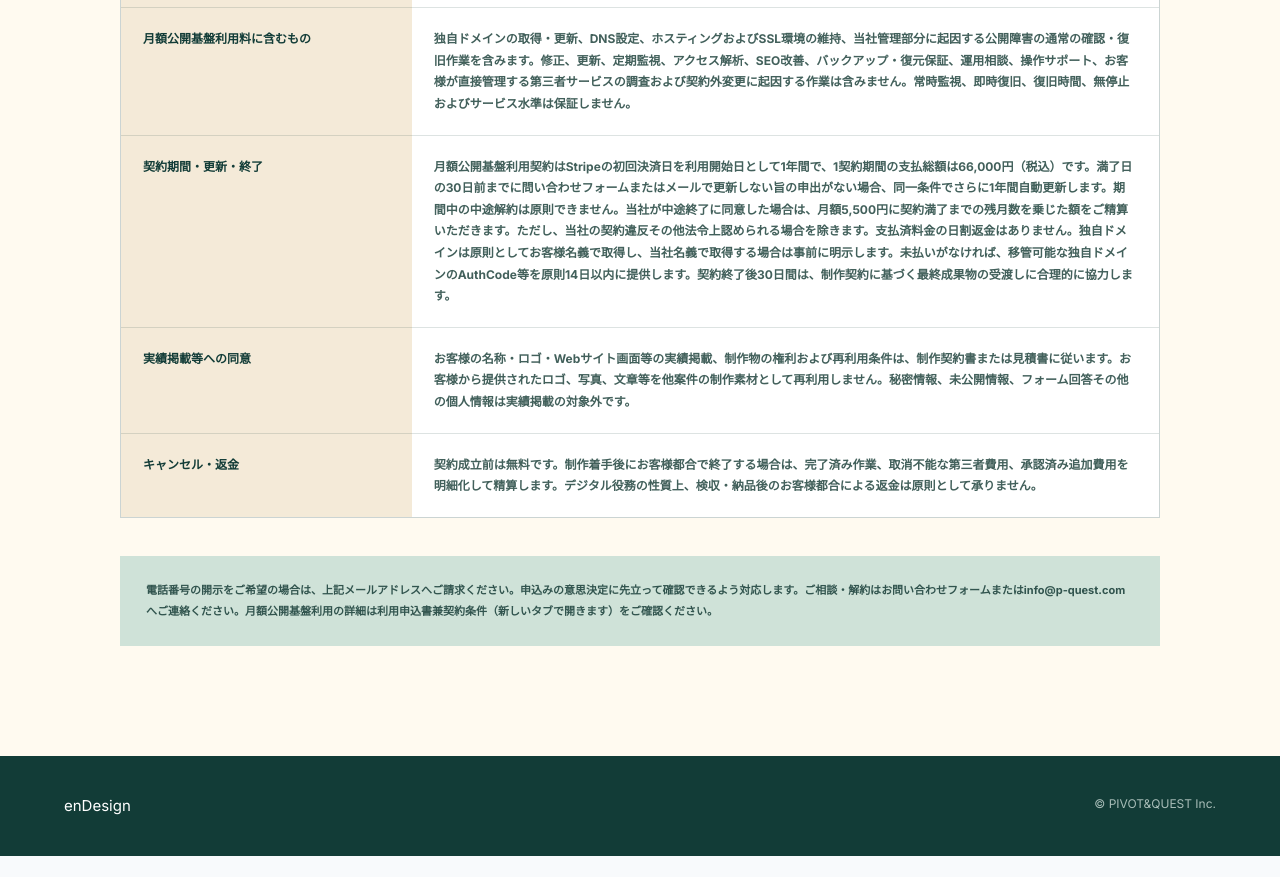
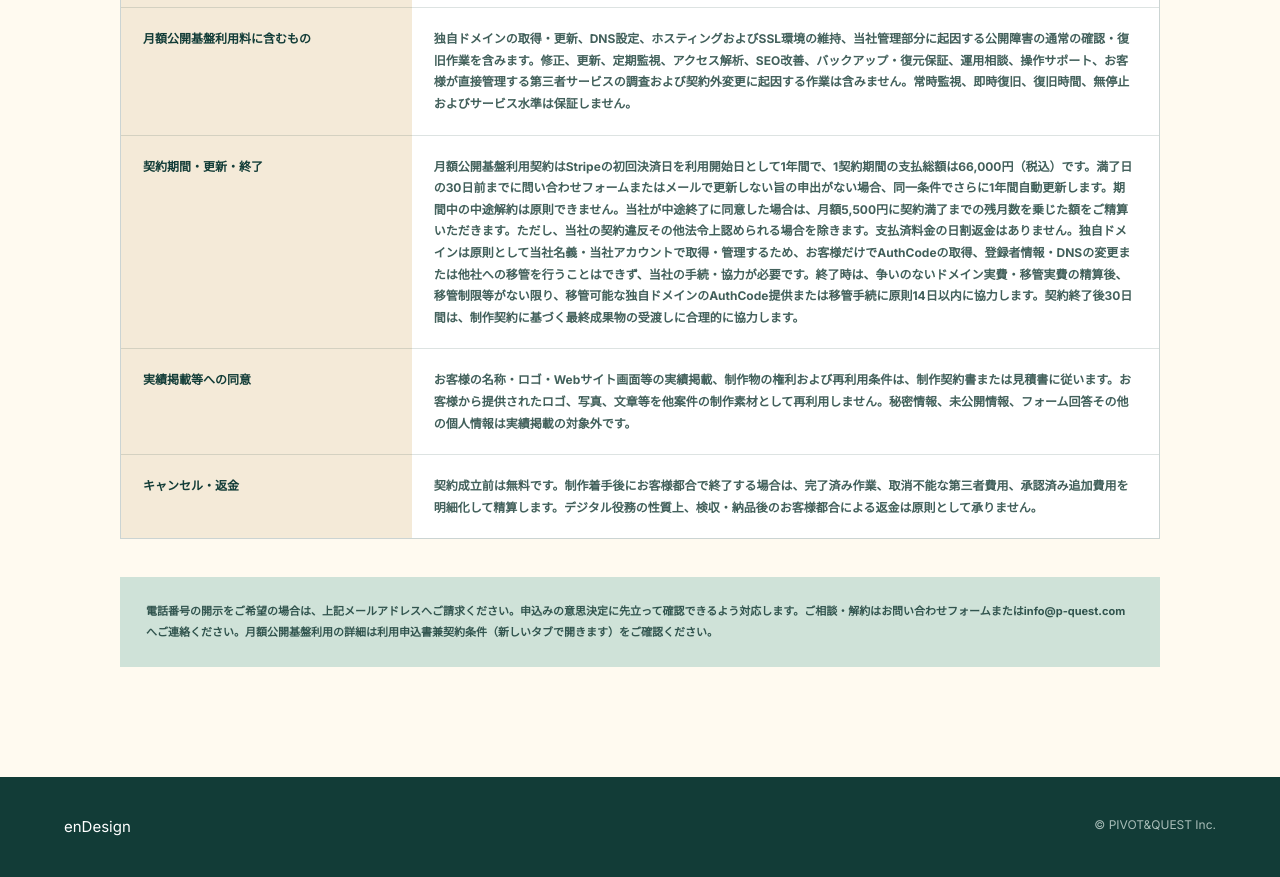
Before and after one commit to beee056/enDesign-MVP, a Next.js app: page /legal in a window 1280 px wide. Shown: the part 1640-2517 px from the top of the page. Before the commit the page ends 2496 px from the top, so only its background shows below. Built offline with nearby package versions, Linux system fonts and the light colour scheme; no server answers.

Commit message:
Align domain management terms

```diff
--- a/src/app/legal/page.tsx
+++ b/src/app/legal/page.tsx
@@ -21,7 +21,7 @@ const rows = [
   ["修正・追加作業", "初期制作・公開設定費に含む修正は、初稿の確認期限までに修正点を一度にまとめていただく公開前1回です。最初の修正連絡後の追加・小分け連絡、2回目以降、内容確定後・公開後の修正は、軽微な文言変更や画像差し替えも別途有料です。追加修正は標準16,500円（税込）から、その他の追加作業と同様に内容・金額・納期影響を提示し、承認後に着手します。"],
   ["納品・サービスと権利", "納品方法、制作物の権利、利用範囲、ソースコード・編集可能データ等の引渡し範囲は、制作契約書または見積書で定めます。月額公開基盤利用契約は、制作契約とは別にドメイン・DNS・ホスティング・SSLと公開状態を維持する契約です。"],
   ["月額公開基盤利用料に含むもの", "独自ドメインの取得・更新、DNS設定、ホスティングおよびSSL環境の維持、当社管理部分に起因する公開障害の通常の確認・復旧作業を含みます。修正、更新、定期監視、アクセス解析、SEO改善、バックアップ・復元保証、運用相談、操作サポート、お客様が直接管理する第三者サービスの調査および契約外変更に起因する作業は含みません。常時監視、即時復旧、復旧時間、無停止およびサービス水準は保証しません。"],
-  ["契約期間・更新・終了", "月額公開基盤利用契約はStripeの初回決済日を利用開始日として1年間で、1契約期間の支払総額は66,000円（税込）です。満了日の30日前までに問い合わせフォームまたはメールで更新しない旨の申出がない場合、同一条件でさらに1年間自動更新します。期間中の中途解約は原則できません。当社が中途終了に同意した場合は、月額5,500円に契約満了までの残月数を乗じた額をご精算いただきます。ただし、当社の契約違反その他法令上認められる場合を除きます。支払済料金の日割返金はありません。独自ドメインは原則としてお客様名義で取得し、当社名義で取得する場合は事前に明示します。未払いがなければ、移管可能な独自ドメインのAuthCode等を原則14日以内に提供します。契約終了後30日間は、制作契約に基づく最終成果物の受渡しに合理的に協力します。"],
+  ["契約期間・更新・終了", "月額公開基盤利用契約はStripeの初回決済日を利用開始日として1年間で、1契約期間の支払総額は66,000円（税込）です。満了日の30日前までに問い合わせフォームまたはメールで更新しない旨の申出がない場合、同一条件でさらに1年間自動更新します。期間中の中途解約は原則できません。当社が中途終了に同意した場合は、月額5,500円に契約満了までの残月数を乗じた額をご精算いただきます。ただし、当社の契約違反その他法令上認められる場合を除きます。支払済料金の日割返金はありません。独自ドメインは原則として当社名義・当社アカウントで取得・管理するため、お客様だけでAuthCodeの取得、登録者情報・DNSの変更または他社への移管を行うことはできず、当社の手続・協力が必要です。終了時は、争いのないドメイン実費・移管実費の精算後、移管制限等がない限り、移管可能な独自ドメインのAuthCode提供または移管手続に原則14日以内に協力します。契約終了後30日間は、制作契約に基づく最終成果物の受渡しに合理的に協力します。"],
   ["実績掲載等への同意", "お客様の名称・ロゴ・Webサイト画面等の実績掲載、制作物の権利および再利用条件は、制作契約書または見積書に従います。お客様から提供されたロゴ、写真、文章等を他案件の制作素材として再利用しません。秘密情報、未公開情報、フォーム回答その他の個人情報は実績掲載の対象外です。"],
   ["キャンセル・返金", "契約成立前は無料です。制作着手後にお客様都合で終了する場合は、完了済み作業、取消不能な第三者費用、承認済み追加費用を明細化して精算します。デジタル役務の性質上、検収・納品後のお客様都合による返金は原則として承りません。"],
 ] as const;
--- a/src/app/terms/page.tsx
+++ b/src/app/terms/page.tsx
@@ -28,7 +28,7 @@ export default function TermsPage() {
         <section className={styles.section}><h2>第5条　確認・検収・公開</h2><p>お客様は、原則として完成通知後5営業日以内に表示、リンク、フォーム、文言を確認し、契約内容との具体的な不一致を通知します。納品方法ならびにソースコード・編集可能データ等の引渡し範囲は、制作契約書または見積書で定めます。公開は、検収、残金決済、写真・口コミ等の必要な権利確認が完了した後に行います。</p></section>
         <section className={styles.section}><h2>第6条　権利・イラスト・制作物</h2><ul><li>お客様が提供したロゴ、写真、文章その他の素材そのものの権利は、お客様または正当な権利者に留保されます。</li><li>当社が制作・編集した成果物の権利、利用範囲および引渡し範囲は、制作契約書または見積書で定めます。定めがない汎用テンプレート、プログラム、制作手法、プロンプト、編集可能な元データおよび第三者素材の権利は当社または正当な権利者に留保されます。</li><li>お客様の名称・ロゴ・Webサイト画面等の実績掲載および汎用的な制作要素の再利用は、制作契約書または見積書で合意した範囲に限ります。お客様から提供されたロゴ、写真、文章等を他案件の制作素材として再利用しません。秘密情報、未公開情報、フォーム回答その他の個人情報は対象外です。</li><li>制作工程ではAIを補助的に利用する場合がありますが、成果物の提供条件、利用範囲および管理は本規約と個別の合意に従います。</li></ul></section>
         <section className={styles.section}><h2>第7条　月額公開基盤利用料・利用契約</h2><p>Webサイトの公開中は、月額公開基盤利用料として5,500円（税込）が発生し、公開基盤利用契約が必要です。この料金は、独自ドメインの取得・更新、DNS設定、ホスティング環境およびSSL環境の更新・維持ならびにWebサイトの継続公開の対価です。制作物の権利または利用許諾の対価は、制作契約書または見積書に従います。</p><p>本料金には、文言・画像・レイアウトの修正、コンテンツ更新、新ページ・新機能、稼働状況の定期監視、アクセス解析、SEO改善、バックアップ・復元保証、運用相談、操作サポートおよびお客様都合の問い合わせ対応を含みません。公開後の掲載内容の正確性確認、Googleフォーム・SNS・予約サービス等の外部サービス管理、不具合の発見および修正依頼はお客様が行い、コンテンツ、デザインまたは外部サービスに関する修正・追加作業は別途見積りとします。</p><p>お客様から公開障害の連絡を受け、当社管理のドメイン、DNS、ホスティングまたはSSLの設定・更新に原因がある場合、その確認および通常の復旧作業を追加料金なく行います。当社が公開基盤として採用した事業者側に原因がある場合も、その事業者の提供範囲内で行う状況確認および通常の復旧設定は月額料金に含みます。お客様が直接契約・管理する第三者サービス、お客様の操作または契約外の変更に起因する対応は、必要に応じて事前に別途見積りを提示します。常時監視、即時復旧、復旧時間、無停止およびサービス水準は保証しません。</p><p>Stripeの初回決済日を利用開始日とし、契約期間は同日から1年間、1契約期間の支払総額は66,000円（税込）です。初回決済後、毎月同日に5,500円（税込）をクレジットカードへ自動課金します。該当日がない月は月末に課金し、開始月・終了月とも日割り計算を行いません。</p></section>
-        <section className={styles.section}><h2>第8条　契約更新・中途終了・公開停止・ドメイン・データ</h2><p>満了日の30日前までに、お客様または当社からお問い合わせフォームまたはメールで更新しない旨の通知がない場合、公開基盤利用契約は同一条件でさらに1年間自動更新します。ただし、本条に基づく料金または重要な条件の変更を除きます。</p><p>期間中の中途解約は原則できません。お客様都合の中途終了について当社が同意した場合、お客様は月額5,500円に契約満了までの残月数を乗じた額を支払い、当社が指定する日に終了します。ただし、当社の契約違反その他法令上認められる場合を除きます。支払済料金の日割返金はありません。</p><p>前項にかかわらず、当社が契約期間中または更新時に料金もしくは重要な条件を変更する場合、原則30日前までに通知します。お客様は変更に同意しない場合、効力発生日までに通知することで違約金なく契約を終了できます。</p><p>支払遅延または契約違反がある場合、当社は7日以上の期限を定めて是正を求め、是正されないときは公開を停止できます。未払いが30日以上続く場合は契約を解除できます。違法掲載、権利侵害または安全上の緊急事態では、事前通知なく該当箇所またはWebサイトを一時停止できます。公開停止またはお客様の契約違反を理由とする解除があっても、当社に責任がある場合を除き、契約満了日までの料金は発生します。</p><p>独自ドメインは原則としてお客様名義で取得し、当社は設定・更新を代行します。当社名義で取得する場合は事前に明示します。終了時に未払いがなければ、移管可能な独自ドメインのAuthCode等を原則14日以内に提供します。共有ドメインおよびサブドメインは移管対象外です。</p><p>契約終了後30日間、当社は制作契約に基づく最終成果物の受渡しに合理的に協力し、その後データを削除できます。第三者サービス固有データ、作業用データ、汎用部品、ノウハウおよび復元用バックアップは引渡し対象外です。契約・請求・取引記録等、法令または正当な業務上の理由で保存が必要な情報は所定期間保持します。</p></section>
+        <section className={styles.section}><h2>第8条　契約更新・中途終了・公開停止・ドメイン・データ</h2><p>満了日の30日前までに、お客様または当社からお問い合わせフォームまたはメールで更新しない旨の通知がない場合、公開基盤利用契約は同一条件でさらに1年間自動更新します。ただし、本条に基づく料金または重要な条件の変更を除きます。</p><p>期間中の中途解約は原則できません。お客様都合の中途終了について当社が同意した場合、お客様は月額5,500円に契約満了までの残月数を乗じた額を支払い、当社が指定する日に終了します。ただし、当社の契約違反その他法令上認められる場合を除きます。支払済料金の日割返金はありません。</p><p>前項にかかわらず、当社が契約期間中または更新時に料金もしくは重要な条件を変更する場合、原則30日前までに通知します。お客様は変更に同意しない場合、効力発生日までに通知することで違約金なく契約を終了できます。</p><p>支払遅延または契約違反がある場合、当社は7日以上の期限を定めて是正を求め、是正されないときは公開を停止できます。未払いが30日以上続く場合は契約を解除できます。違法掲載、権利侵害または安全上の緊急事態では、事前通知なく該当箇所またはWebサイトを一時停止できます。公開停止またはお客様の契約違反を理由とする解除があっても、当社に責任がある場合を除き、契約満了日までの料金は発生します。</p><p>お客様が申込書で別の方法を選択しない限り、独自ドメインは当社名義・当社アカウントで取得し、当社が登録、更新、DNSおよび公開基盤を管理します。そのため、お客様はレジストラの管理画面に直接アクセスできず、AuthCodeの取得、登録者情報・DNSの変更または第三者への移管をお客様だけで行うことはできません。これらの手続には当社の協力が必要です。当社は、当該ドメインを対象サイトの提供以外に使用せず、お客様の書面承諾なく売却、担保設定または第三者への移転を行いません。</p><p>契約終了時またはお客様から書面による移管依頼があった場合、当社は、争いのないドメイン実費および移管実費の精算後、移管可能な独自ドメインのAuthCode提供または移管手続に原則14日以内に協力します。登録・名義変更・前回移管後の移管制限、レジストリまたはレジストラの手続、法令・裁判所の命令その他当社が管理できない理由により直ちに移管できない場合は、理由と見込みを通知し、制限解消後速やかに協力します。共有ドメインおよびサブドメインは移管対象外です。</p><p>サーバーおよび公開基盤は原則として当社アカウントで管理し、管理者情報は提供しません。ドメイン移管は、ソースコード、制作データ、サーバーアカウントまたは第三者サービスの引渡しを当然には含みません。移行・書出し・引渡しは、制作契約書または見積書に定めがない限り別途見積りとします。</p><p>契約終了後30日間、当社は制作契約に基づく最終成果物の受渡しに合理的に協力し、その後データを削除できます。第三者サービス固有データ、作業用データ、汎用部品、ノウハウおよび復元用バックアップは引渡し対象外です。契約・請求・取引記録等、法令または正当な業務上の理由で保存が必要な情報は所定期間保持します。</p></section>
         <section className={styles.section}><h2>第9条　キャンセル・中途終了</h2><p>契約成立前のキャンセルは無料です。制作着手後にお客様都合で終了する場合、完了済み作業、取消不能な第三者費用、承認済み追加費用を明細化し、契約総額を上限として精算します。未使用の前払金がある場合は精算後に返金します。</p></section>
         <section className={styles.section}><h2>第10条　成果の非保証・外部サービス</h2><p>検索順位、アクセス数、問い合わせ数、売上、採用数等の成果は保証しません。Vercel、Google、SNS、予約・決済等の外部サービスの料金、審査、停止、障害、仕様変更、データ消失は各提供者の条件に従います。</p></section>
         <section className={styles.section}><h2>第11条　禁止事項・契約解除</h2><p>違法行為、第三者の権利侵害、不正アクセス、虚偽情報の掲載、安全確保が困難な指示を禁止します。重大な契約違反や支払遅延があり、相当期間を設けた是正要請にも応じない場合は、業務の中断または契約解除ができるものとします。</p></section>
```
Also changed, not shown: src/app/page.tsx (+2 -2 lines).
